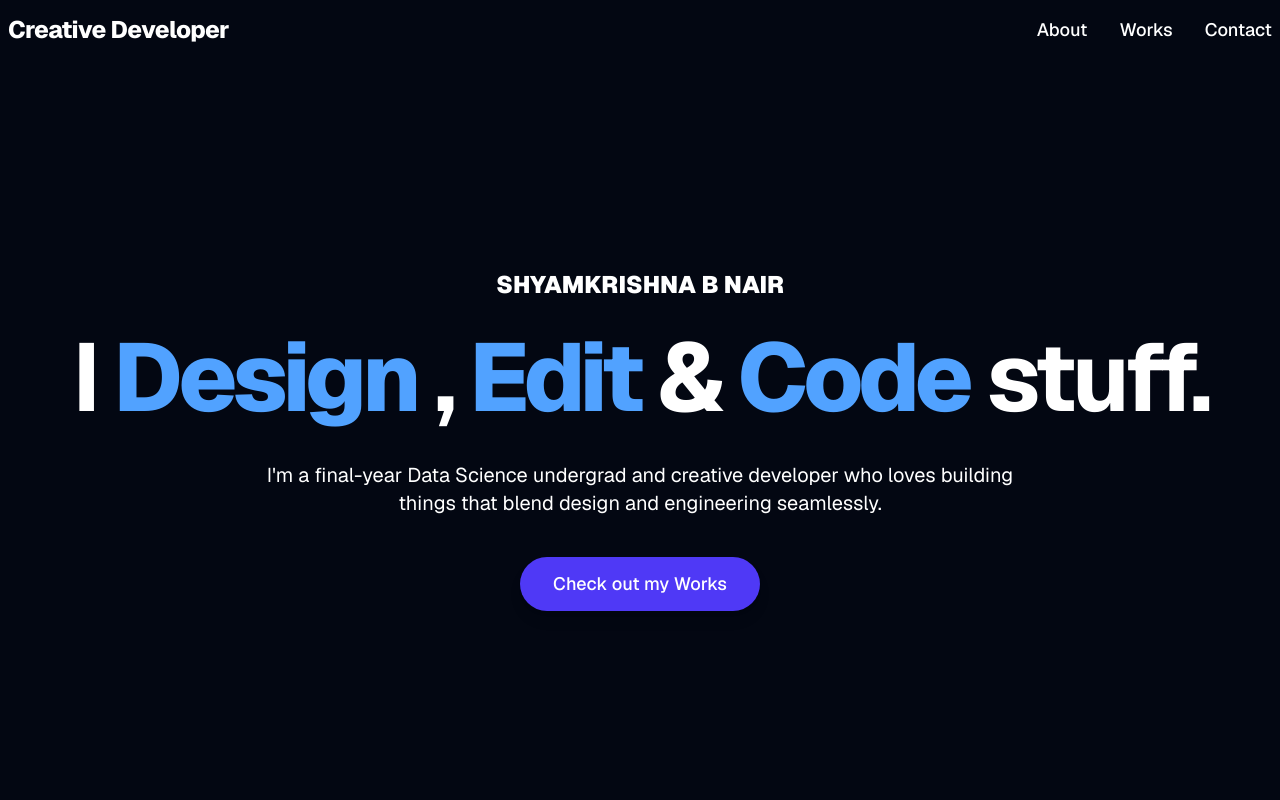
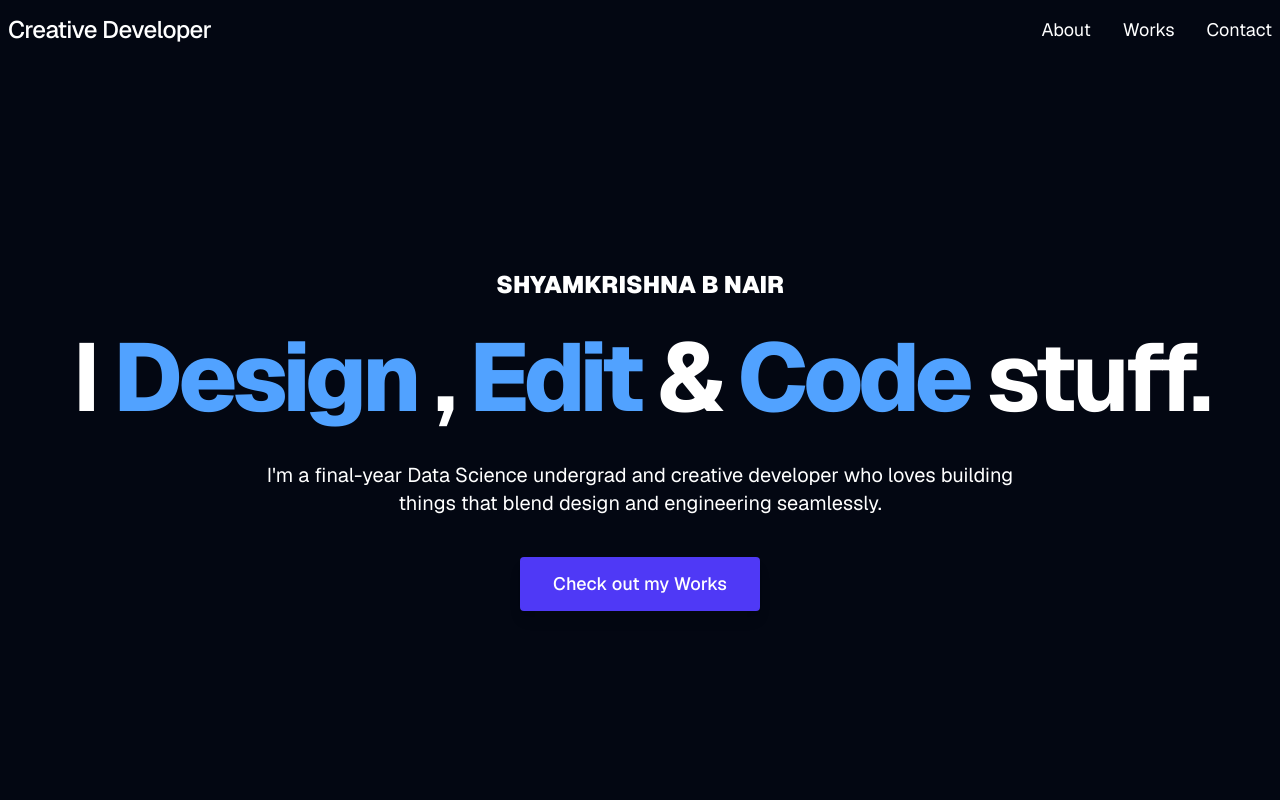
Before and after one commit to shyamkrishnabnair/Next_Portfolio, a Next.js app in the folder portfolio/: page / in a window 1280 px wide. Shown: the top 800 px of the page. Built offline with nearby package versions, Linux system fonts and the light colour scheme.

Commit message:
minor aaah changes

```diff
--- a/portfolio/app/components/Navbar.tsx
+++ b/portfolio/app/components/Navbar.tsx
@@ -34,7 +34,7 @@ const Navbar = () => {
             <div className="container mx-auto flex h-15 items-center justify-between px-2 sm:px-6 lg:px-2">
 
         {/* Right Aligned: Creative Developer Title */}
-            <div className="text-xl font-extrabold tracking-tight text-white transition-colors duration-300 hover:text-indigo-600 sm:text-2xl">
+            <div className="text-xl font-medium tracking-tight text-white transition-colors duration-300 hover:text-indigo-600 sm:text-2xl">
             Creative Developer
             </div>
 
@@ -44,7 +44,7 @@ const Navbar = () => {
                 <a
                 key={link.name}
                 href={link.href}
-                className="text-lg font-medium text-white transition duration-150 hover:text-indigo-600 hover:underline underline-offset-4"
+                className="text-lg font-normal text-white transition duration-150 hover:text-indigo-600 hover:underline underline-offset-4"
                 >
                 {link.name}
                 </a>
--- a/portfolio/app/pages/Landing.tsx
+++ b/portfolio/app/pages/Landing.tsx
@@ -20,7 +20,7 @@ const Landing = () => (
             <a
                 href="#works"
                 className="inline-flex items-center justify-center px-8 py-3 border border-transparent text-base font-medium
-                           rounded-full shadow-lg text-white bg-indigo-600 hover:bg-indigo-700 transition duration-300
+                           rounded shadow-lg text-white bg-indigo-600 hover:bg-indigo-700 transition duration-300
                            hover:shadow-xl transform hover:scale-[1.02] active:scale-[0.98] sm:text-lg"
             >
                 Check out my Works
```
